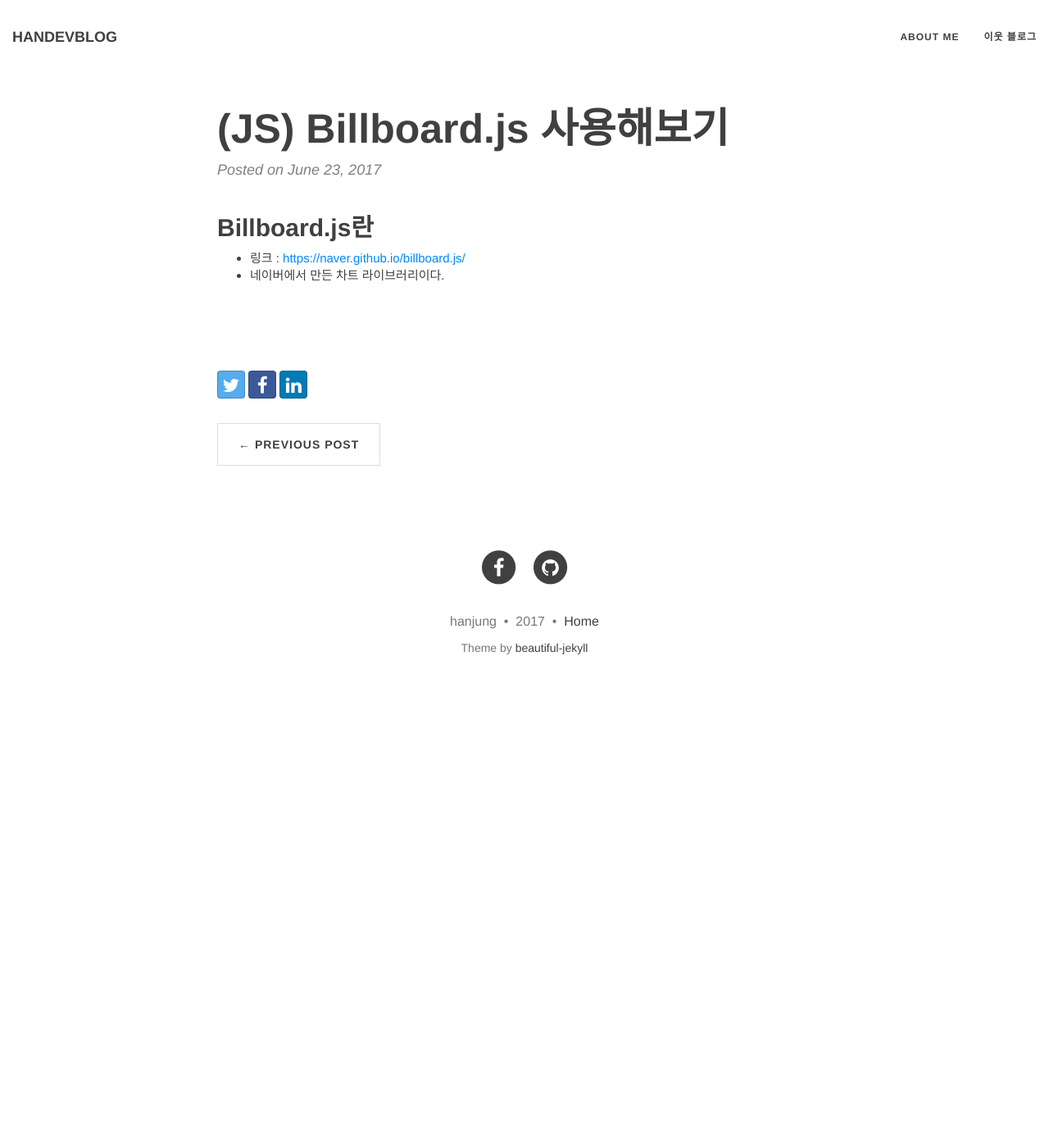
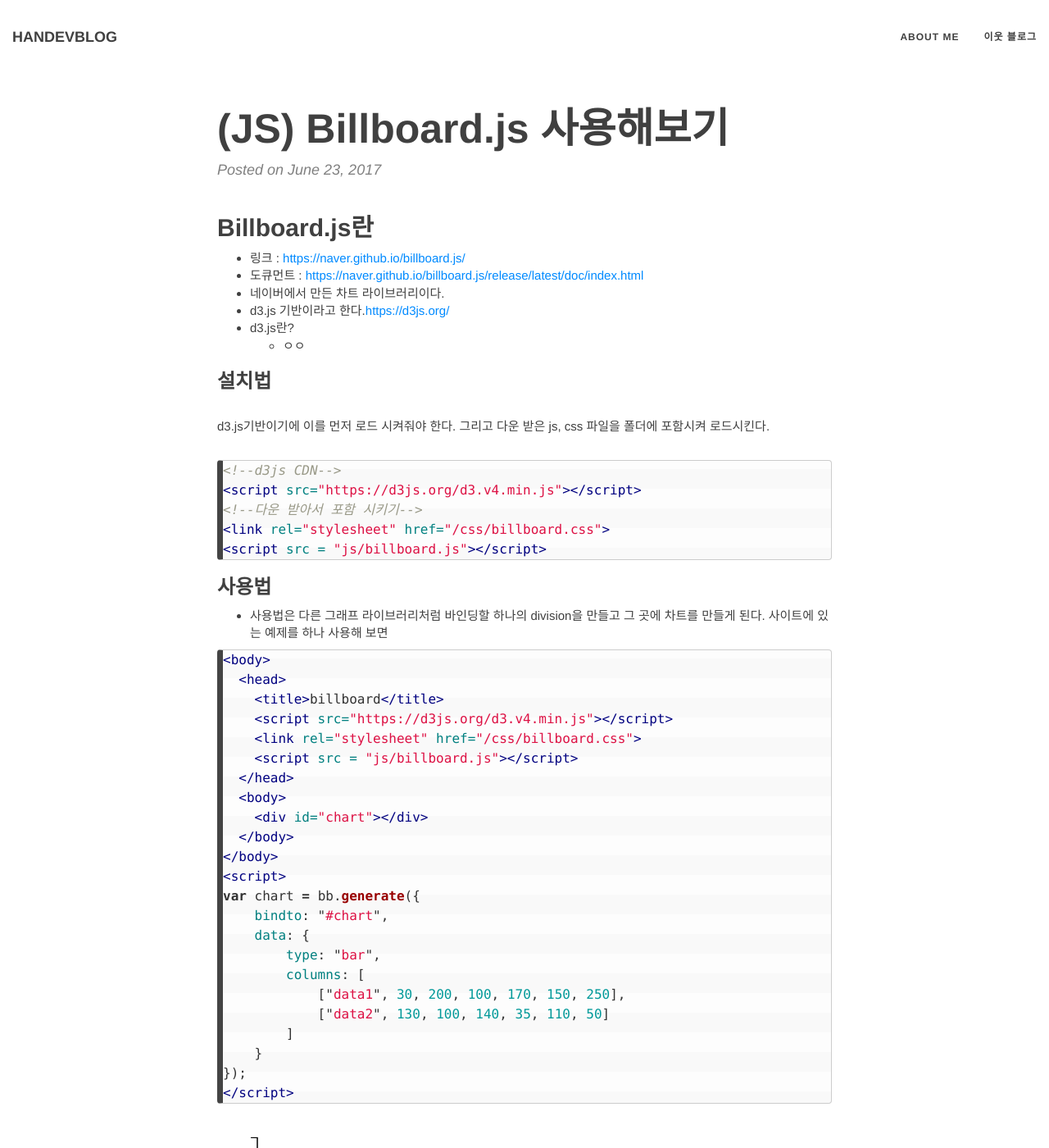
Before and after one commit to hanjungv/hanjungv.github.io, a Jekyll site: the page built from _posts/2017-06/23/2017-06-23-1_JS_billboard.1.markdown, in a window 1280 px wide and 1400 px high. Shown: the whole window at 82% size. Built offline with Jekyll 4.4.1, drawn with Linux system fonts in a browser that asks for light colours; nearby versions of some CDN libraries; comment, search, counter and statistics services are not loaded; some of the changed text lies outside the part shown.

Commit message:
Update billboard js post

````diff
--- a/_posts/2017-06/23/2017-06-23-1_JS_billboard.1.markdown
+++ b/_posts/2017-06/23/2017-06-23-1_JS_billboard.1.markdown
@@ -8,8 +8,88 @@ category: JS
 
 ## Billboard.js란
 * 링크 : [https://naver.github.io/billboard.js/](https://naver.github.io/billboard.js/)
+* 도큐먼트 : [https://naver.github.io/billboard.js/release/latest/doc/index.html](https://naver.github.io/billboard.js/release/latest/doc/index.html)
 * 네이버에서 만든 차트 라이브러리이다.
+* d3.js 기반이라고 한다.[https://d3js.org/](https://d3js.org/)
+* d3.js란?
+    * ㅇㅇ
 
+### 설치법
+d3.js기반이기에 이를 먼저 로드 시켜줘야 한다. 그리고 다운 받은 js, css 파일을 폴더에 포함시켜 로드시킨다.
+
+```html
+<!--d3js CDN-->
+<script src="https://d3js.org/d3.v4.min.js"></script>
+<!--다운 받아서 포함 시키기-->
+<link rel="stylesheet" href="/css/billboard.css">
+<script src = "js/billboard.js"></script>
+```
+
+
+### 사용법
+* 사용법은 다른 그래프 라이브러리처럼 바인딩할 하나의 division을 만들고 그 곳에 차트를 만들게 된다. 사이트에 있는 예제를 하나 사용해 보면
+
+```html
+<body>
+  <head>
+    <title>billboard</title>
+    <script src="https://d3js.org/d3.v4.min.js"></script>
+    <link rel="stylesheet" href="/css/billboard.css">
+    <script src = "js/billboard.js"></script>
+  </head>
+  <body>
+    <div id="chart"></div>
+  </body>
+</body>
+<script>
+var chart = bb.generate({
+    bindto: "#chart",
+    data: {
+        type: "bar",
+        columns: [
+            ["data1", 30, 200, 100, 170, 150, 250],
+            ["data2", 130, 100, 140, 35, 110, 50]
+        ]
+    }
+});
+</script>
+```
+
+<img src = '/post_img/201706/23/1.png'/><br/>
+* 위 그림처럼 bar형태의 그래프가 id가 chart인 영역에 그려졌다.
+* bar 형태가 아닌 그래프는 어떤 것을 지원할까
+    * "line","spline","step","area","area-spline","area-step","bar","scatter","pie","donut","gauge" 의 형태를 지원한다. 각각 이런 형태를 나타낸다.
+
+<img src = '/post_img/201706/23/2.png'/><br/>
+<img src = '/post_img/201706/23/3.png'/><br/>
+<img src = '/post_img/201706/23/4.png'/><br/>
+<img src = '/post_img/201706/23/5.png'/><br/>
+<img src = '/post_img/201706/23/6.png'/><br/>
+<img src = '/post_img/201706/23/7.png'/><br/>
+
+* 전부 다 출력해보니 x축과 y축의 0이 맞지 않게 나오는 모습이 보인다. 일부러 그런 것 같기도 하고.. 개인적으로 수정이 필요하다 생각된다.
+    * 사이트를 더 보다보니 http://c3js.org/ 를 이용했단 말이 나오는데 이 c3라는 d3의 차트라이브러리도 x,y 축을 일부러 나눈것 같은 모습을 볼 수 있었다.
+
+* types라는 것으로 여러 데이터 타입의 형태를 다르게 할 수 있다.
+
+```javascript
+let chart = bb.generate({
+    bindto: "#chart",
+    data: {
+        types: {
+          data1: "bar",
+          data2: "spline"
+        },
+        columns: [
+            ["data1", 30, 200, 100, 170, 150, 250],
+            ["data2", 130, 100, 140, 35, 110, 50]
+        ]
+    }
+});
+```
+
+<img src = '/post_img/201706/23/8.png'/><br/>
+* 이런식의 그림을 볼 수 있다.
 
 
 
````
Also changed, not shown: post_img/201706/23/1.png (added), post_img/201706/23/2.png (added), post_img/201706/23/3.png (added), post_img/201706/23/4.png (added), post_img/201706/23/5.png (added), post_img/201706/23/6.png (added), post_img/201706/23/7.png (added), post_img/201706/23/8.png (added).
